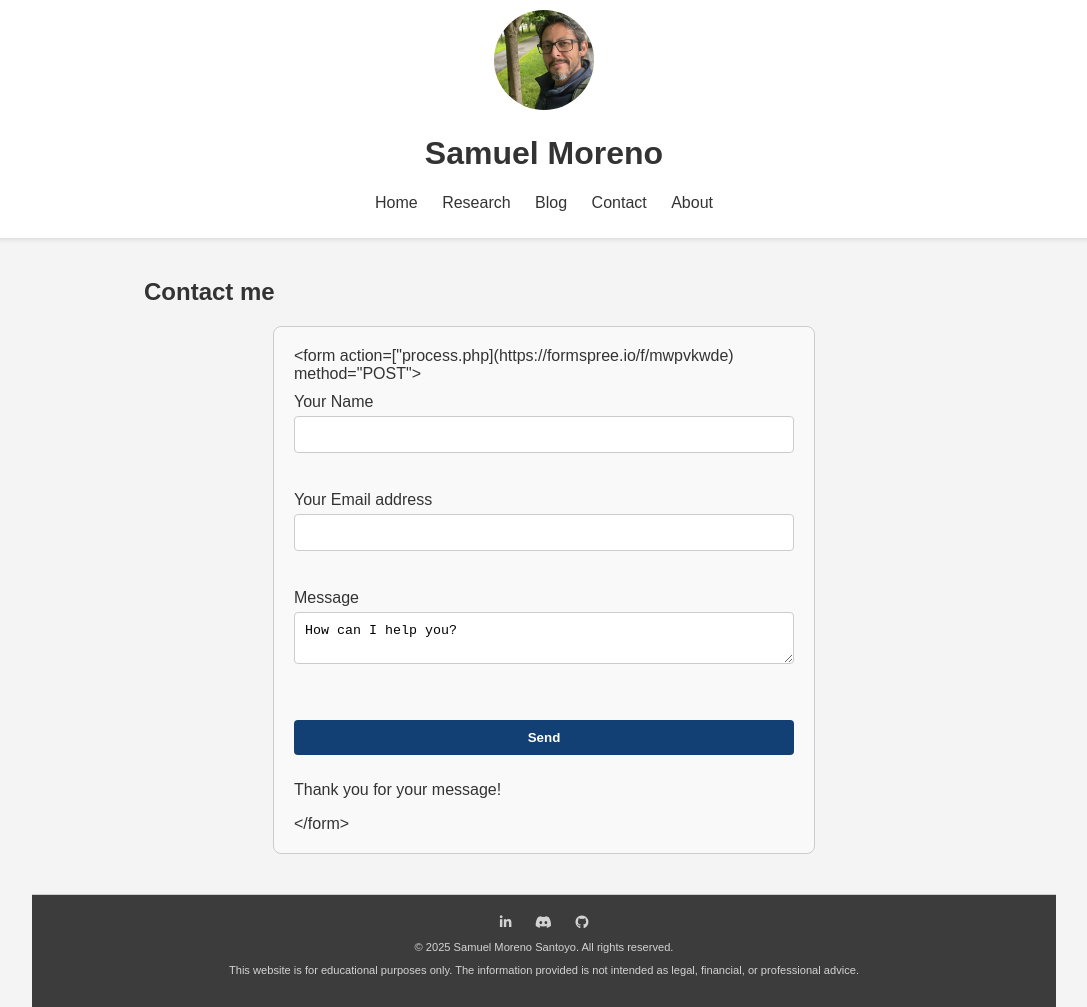
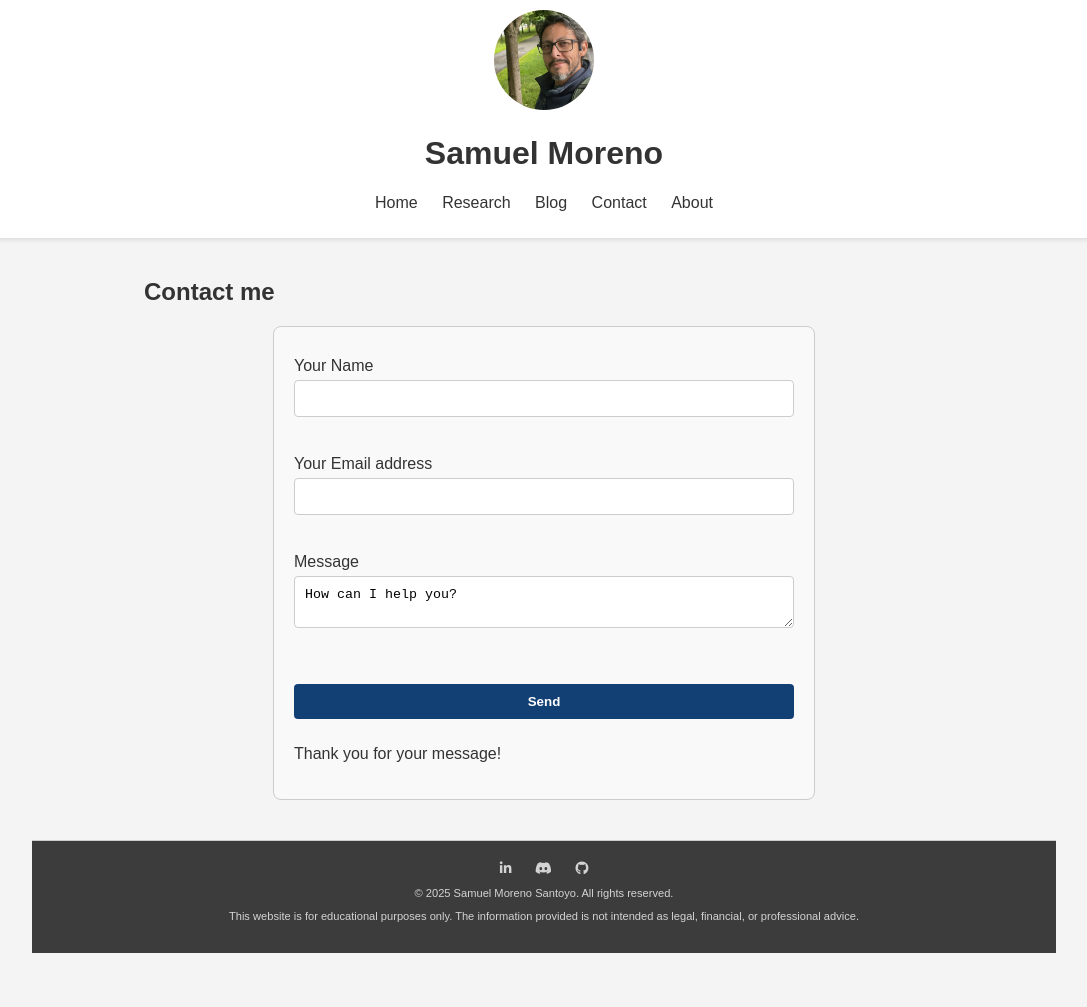
Before and after one commit to GregSom-MSc/GregSom-MSc.github.io, a Jekyll site: the page built from contact.md, in a window 1280 px wide. Shown: the whole page, without its empty margins (96-1183 px from the left). Built offline with Jekyll 4.4.1, drawn with Linux system fonts in a browser that asks for light colours; after the commit the page ends 953 px from its top, so only the background shows below that.

Commit message:
Update contact.md

```diff
--- a/contact.md
+++ b/contact.md
@@ -49,7 +49,7 @@ title: Contact
 </style>
 
 <div class="contact-form">
-    <form action=["process.php](https://formspree.io/f/mwpvkwde) method="POST">
+    <form action="process.php](https://formspree.io/f/mwpvkwde" method="POST">
         <label for="name">Your Name</label>
         <input type="text" id="name" name="name"> <br>
 
```
